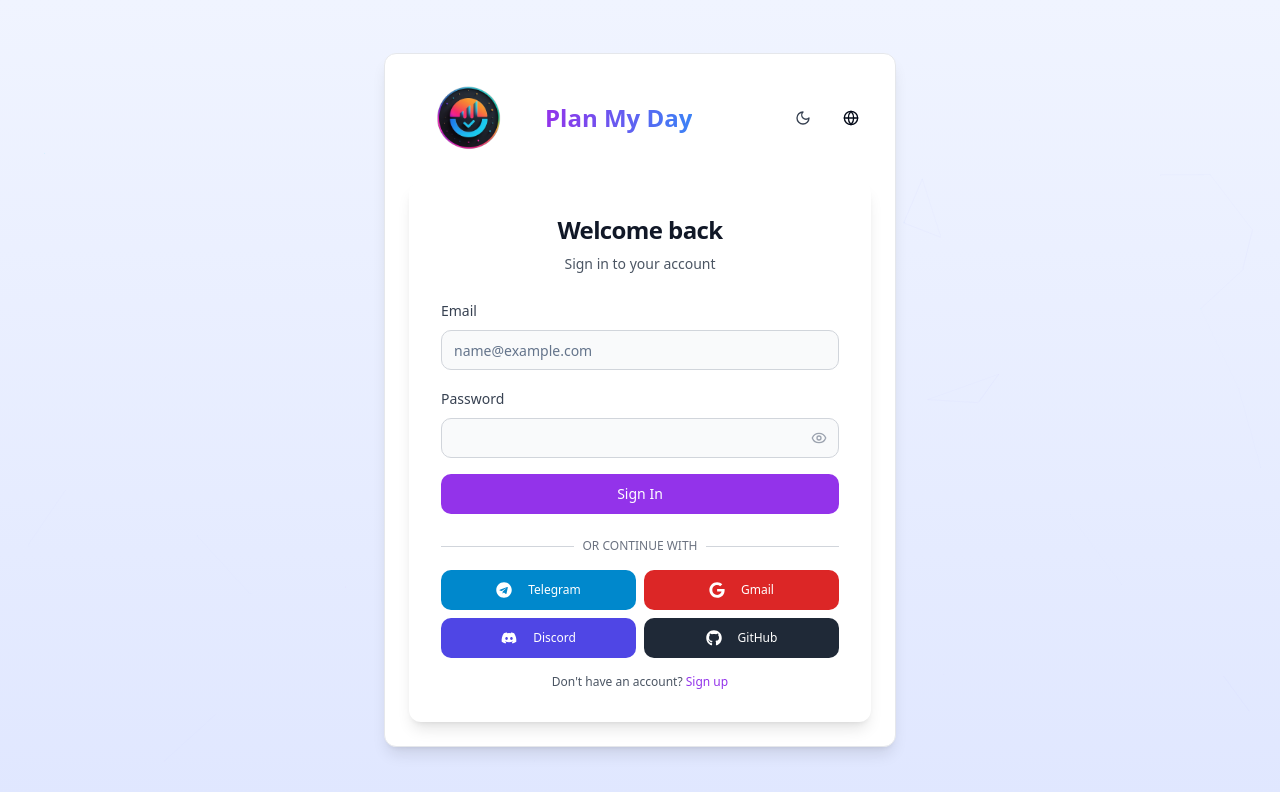
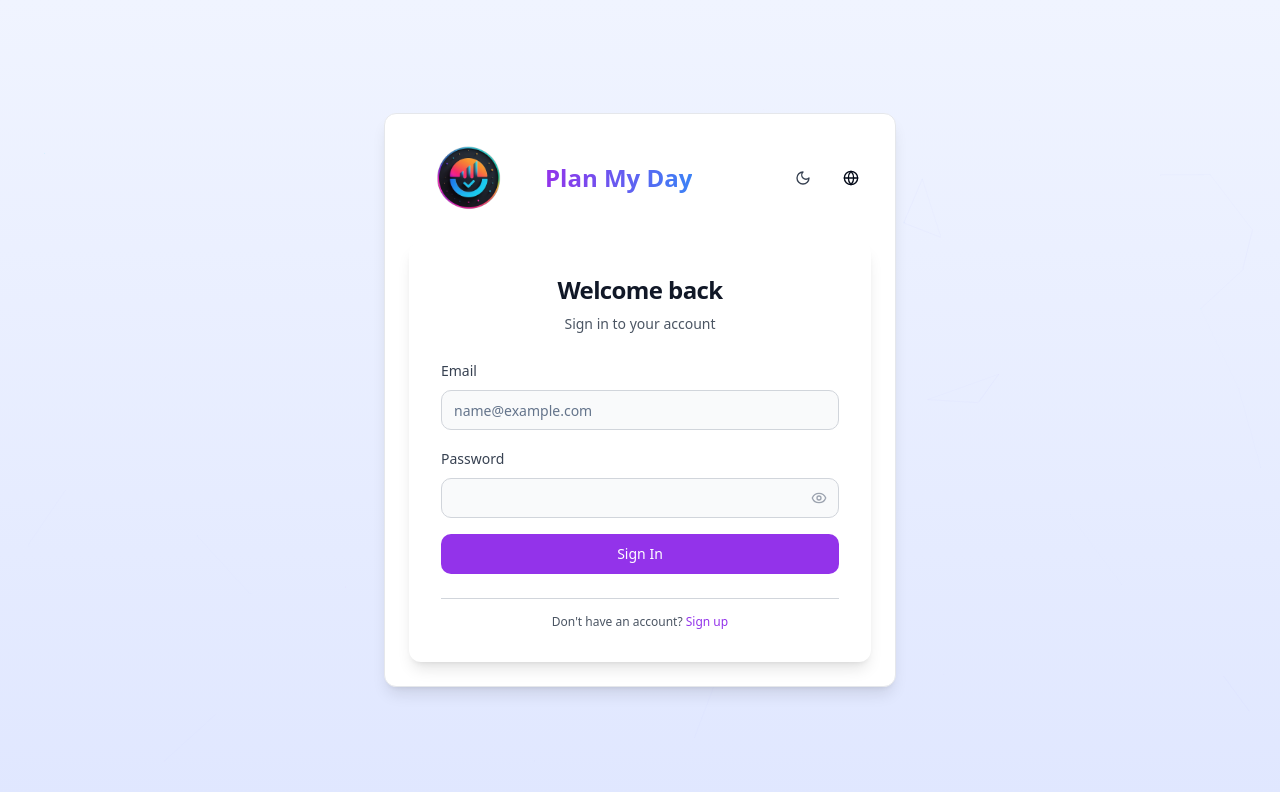
Before and after one commit to Vlados-XiMiK/Plan-My-Day-UI, a Next.js app: page /auth/login in a window 1280 px wide. Shown: the top 792 px of the page. Built offline with nearby package versions, Linux system fonts and the light colour scheme.

Commit message:
fixed tasks, deleted soc links in auth/register page

```diff
--- a/src/components/auth/login-form.tsx
+++ b/src/components/auth/login-form.tsx
@@ -42,12 +42,6 @@ export default function LoginForm() {
   const { language } = useLanguage()
   const t = language === "uk" ? uk : en
 
-  const socialLogins = [
-    { name: "Telegram", icon: FaTelegram, color: "bg-[#0088cc] hover:bg-[#0077b5]" },
-    { name: "Gmail", icon: FaGoogle, color: "bg-red-600 hover:bg-red-700" },
-    { name: "Discord", icon: FaDiscord, color: "bg-indigo-600 hover:bg-indigo-700" },
-    { name: "GitHub", icon: FaGithub, color: "bg-gray-800 hover:bg-gray-900" },
-  ]
 
   const validateForm = (): boolean => {
     const newErrors: FormErrors = {}
@@ -188,23 +182,8 @@ export default function LoginForm() {
             <span className="w-full border-t border-gray-300 dark:border-gray-700" />
           </div>
           <div className="relative flex justify-center text-xs uppercase">
-            <span className="bg-white dark:bg-[#16213e] px-2 text-gray-500 dark:text-gray-400">
-              {t.auth.login.orContinueWith}
-            </span>
+
           </div>
-        </div>
-        <div className="mt-4 grid grid-cols-2 gap-2">
-          {socialLogins.map((login) => (
-            <Button
-              key={login.name}
-              variant="outline"
-              type="button"
-              className={`${login.color} text-white border-0 text-xs py-1`}
-            >
-              <login.icon className="mr-2 h-3 w-3" />
-              {login.name}
-            </Button>
-          ))}
         </div>
       </div>
       <div className="mt-4 text-center text-xs text-gray-600 dark:text-gray-400">
--- a/src/components/auth/register-form.tsx
+++ b/src/components/auth/register-form.tsx
@@ -75,12 +75,6 @@ export default function RegisterForm() {
   const { language } = useLanguage()
   const t = language === "uk" ? uk : en
 
-  const socialLogins = [
-    { name: "Telegram", icon: FaTelegram, color: "bg-[#0088cc] hover:bg-[#0077b5]" },
-    { name: "Gmail", icon: FaGoogle, color: "bg-red-600 hover:bg-red-700" },
-    { name: "Discord", icon: FaDiscord, color: "bg-indigo-600 hover:bg-indigo-700" },
-    { name: "GitHub", icon: FaGithub, color: "bg-gray-800 hover:bg-gray-900" },
-  ]
 
   const validateStep = (): boolean => {
     const newErrors: FormErrors = {}
@@ -419,23 +413,7 @@ export default function RegisterForm() {
                 <span className="w-full border-t border-gray-300 dark:border-gray-700" />
               </div>
               <div className="relative flex justify-center text-xs uppercase">
-                <span className="bg-white dark:bg-[#16213e] px-2 text-gray-500 dark:text-gray-400">
-                  {t.auth.register.orContinueWith}
-                </span>
               </div>
-            </div>
-            <div className="mt-4 grid grid-cols-2 gap-2">
-              {socialLogins.map((login) => (
-                <Button
-                  key={login.name}
-                  variant="outline"
-                  type="button"
-                  className={`${login.color} text-white border-0 text-xs py-1`}
-                >
-                  <login.icon className="mr-2 h-3 w-3" />
-                  {login.name}
-                </Button>
-              ))}
             </div>
           </div>
           <div className="mt-4 text-center text-xs text-gray-600 dark:text-gray-400">
--- a/src/components/main/Tasks.tsx
+++ b/src/components/main/Tasks.tsx
@@ -12,7 +12,6 @@ import {
   Calendar,
   Clock,
   User as UserIcon,
-  Users,
   AlertTriangle,
 } from "lucide-react";
 import TaskCreationPopup from "@/components/main/pop-up/TaskCreationPopup";
@@ -34,9 +33,7 @@ const initialTasks: Task[] = [
     category: "Work",
     priority: "high",
     completed: false,
-    starred: false,
-    assignedTo: "user123",
-    groupId: null,
+    starred: false
   },
   {
     id: 2,
@@ -47,9 +44,7 @@ const initialTasks: Task[] = [
     category: "Shopping",
     priority: "medium",
     completed: true,
-    starred: true,
-    assignedTo: null,
-    groupId: "group456",
+    starred: true
   },
   {
     id: 3,
@@ -60,9 +55,7 @@ const initialTasks: Task[] = [
     category: "Personal",
     priority: "low",
     completed: false,
-    starred: false,
-    assignedTo: null,
-    groupId: null,
+    starred: false
   },
 ];
 
@@ -219,7 +212,7 @@ export default function MainContent() {
                           onChange={() => toggleTaskCompletion(task.id)}
                           className="mr-4 h-5 w-5 rounded text-purple-600 focus:ring-purple-500 transition-all duration-200"
                         />
-                        <h4 className={`text-lg font-semibold ${task.completed ? "line-through text-gray-400 dark:text-gray-500" : "text-gray-800 dark:text-gray-100"} transition-all duration-200`}>{task.title}</h4>
+                        <h4 className={`text-lg font-semibold max-w-[250px] truncate ${task.completed ? "line-through text-gray-400 dark:text-gray-500" : "text-gray-800 dark:text-gray-100"} transition-all duration-200`}>{task.title}</h4>
                       </div>
                       <div className="task-actions flex space-x-2">
                         <button
@@ -248,7 +241,9 @@ export default function MainContent() {
                       </div>
                     </div>
                     <div className="p-4">
-                      <p className="mb-4 text-gray-600 dark:text-gray-400">{task.description}</p>
+                    <p className="mb-4 text-gray-600 dark:text-gray-400 break-all max-w-full">
+  {task.description}
+</p>
                       <div className="flex flex-wrap gap-4 text-sm text-gray-500 dark:text-gray-400">
                         <div className="flex items-center">
                           <Calendar size={16} className="mr-1" />
@@ -277,16 +272,6 @@ export default function MainContent() {
                         <div className={`flex items-center rounded-full px-2 py-1 text-white ${getPriorityColor(task.priority)} transition-all duration-200`}>
                           {task.priority.charAt(0).toUpperCase() + task.priority.slice(1)} {t.tasks.priority || "Priority"}
                         </div>
-                        {task.assignedTo || task.groupId ? (
-                          <div className="flex items-center">
-                            {task.assignedTo ? (
-                              <UserIcon size={16} className="mr-1 text-blue-500" />
-                            ) : (
-                              <Users size={16} className="mr-1 text-green-500" />
-                            )}
-                            <span>{getAssignedDisplay(task)}</span>
-                          </div>
-                        ) : null}
                       </div>
                     </div>
                   </li>
--- a/src/types.ts
+++ b/src/types.ts
@@ -8,8 +8,6 @@ export interface Task {
   priority: 'high' | 'medium' | 'low';
   completed: boolean;
   starred: boolean;
-  assignedTo: string | null; // User or group ID
-  groupId: string | null;    // Group ID
 }
 
 export interface User {
@@ -21,8 +19,6 @@ export interface Group {
   id: string;
   name: string;
 }
-
-// src/types.ts
 
 export interface Feature {
   title: string;
```
Also changed, not shown: src/components/main/pop-up/TaskCreationPopup.tsx (+8 -8 lines).
